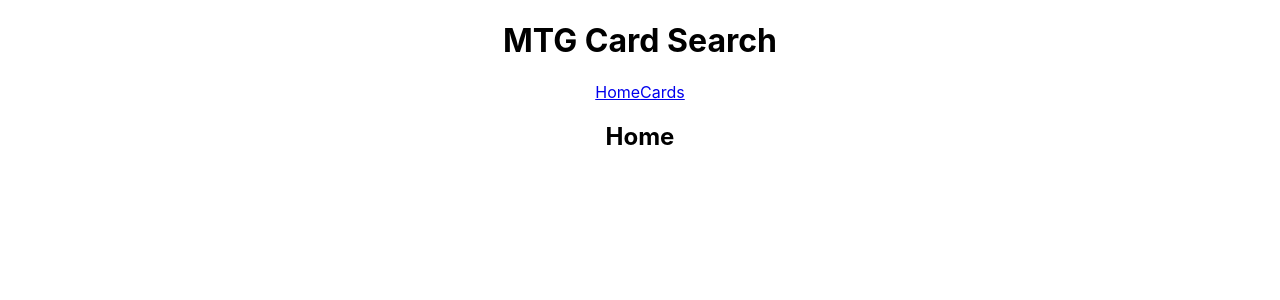
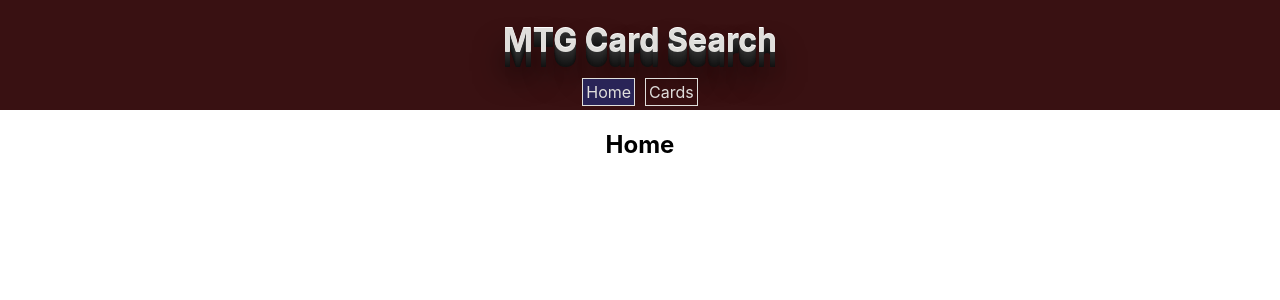
Before and after one commit to patrikglanemann/MTG-react-app, a React (Create React App) app: page / in a window 1280 px wide. Shown: the top 300 px of the page. Built offline with nearby package versions, Linux system fonts and the light colour scheme.

Commit message:
Add header styling

```diff
--- a/src/App.css
+++ b/src/App.css
@@ -1,3 +1,37 @@
 .App {
   text-align: center;
+  display: grid;
+  grid-template-rows: 110px auto;
+  height: 100vh;
 }
+
+.Header {
+  background-color: rgb(57, 17, 18);
+  color: #e0dfdc;
+}
+
+.Header > h1 {
+  text-shadow: 0 -1px 0 #fff, 0 1px 0 #2e2e2e, 0 2px 0 #2c2c2c, 0 3px 0 #2a2a2a,
+    0 4px 0 #282828, 0 5px 0 #262626, 0 6px 0 #242424, 0 7px 0 #222,
+    0 8px 0 #202020, 0 9px 0 #1e1e1e, 0 10px 0 #1c1c1c, 0 11px 0 #1a1a1a,
+    0 12px 0 #181818, 0 13px 0 #161616, 0 14px 0 #141414, 0 15px 0 #121212,
+    0 22px 30px rgba(0, 0, 0, 0.9);
+}
+
+.Header__navbar > a {
+  color: #e0dfdc;
+
+  text-decoration: none;
+  margin: 0 5px;
+  padding: 3px;
+  border: 1px solid #e0dfdc;
+}
+
+.Header__navbar > a:visited {
+  color: #e0dfdc;
+  text-decoration: none;
+}
+
+.Header__navbar > a.active {
+  background-color: rgb(41, 36, 87);
+}
--- a/src/App.js
+++ b/src/App.js
@@ -13,10 +13,12 @@
   return (
     <Router>
       <div className="App">
-        <header>
+        <header className="Header">
           <h1>MTG Card Search</h1>
-          <nav>
-            <NavLink to="/">Home</NavLink>
+          <nav className="Header__navbar">
+            <NavLink exact to="/">
+              Home
+            </NavLink>
             <NavLink to="/cards">Cards</NavLink>
           </nav>
         </header>
```
